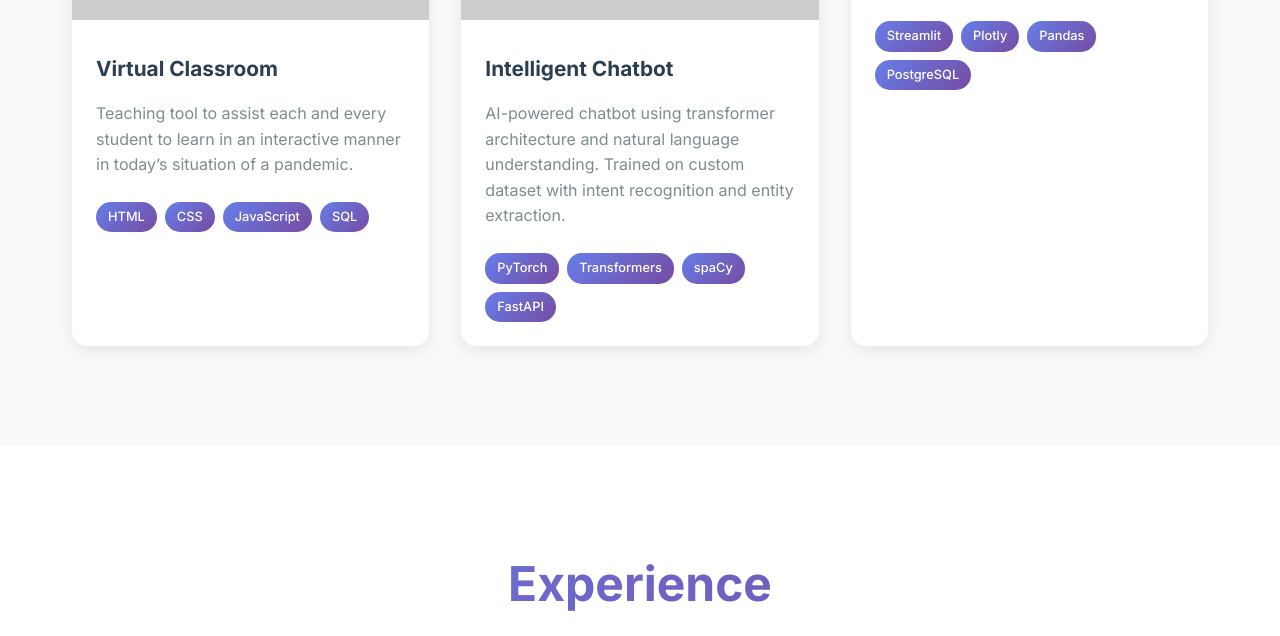
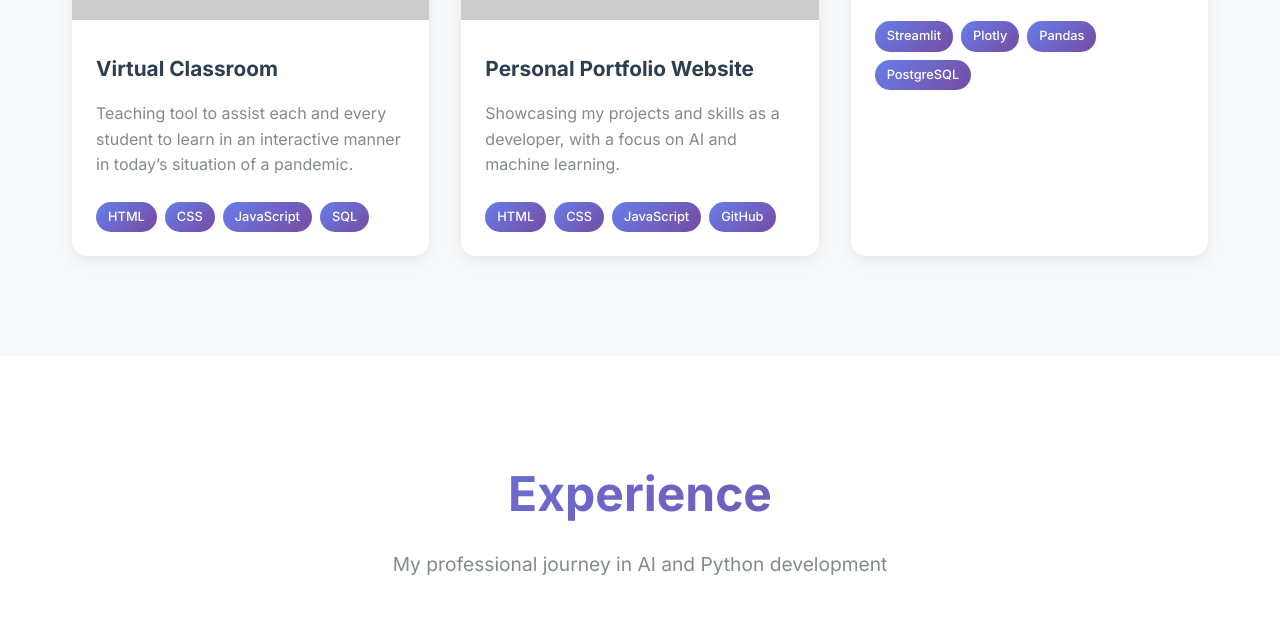
Before and after one commit to DiprajRane4347/My_Site, a plain HTML site: page index.html in a window 1280 px wide. Shown: the part 3889-4525 px from the top of the page. Drawn offline with Linux system fonts and the light colour scheme; placeholder pictures from the web are drawn by us; a script that the page names is missing.

Commit message:
Update project card details to reflect personal portfolio website

```diff
--- a/index.html
+++ b/index.html
@@ -435,10 +435,10 @@
 
                 <div class="project-card" data-category="dl">
                     <div class="project-image">
-                        <img src="https://via.placeholder.com/400x250/ff6b6b/ffffff?text=Chatbot+AI" alt="Chatbot">
+                        <img src="https://via.placeholder.com/400x250/ff6b6b/ffffff?text=Chatbot+AI" alt="Personal Portfolio Website">
                         <div class="project-overlay">
                             <div class="project-buttons">
-                                <a href="#" class="btn-project" data-tooltip="Live Demo">
+                                <a href="https://diprajrane4347.github.io/My_Site/" class="btn-project" data-tooltip="Live Demo">
                                     <i class="fas fa-external-link-alt"></i>
                                 </a>
                                 <a href="#" class="btn-project" data-tooltip="GitHub">
@@ -448,14 +448,13 @@
                         </div>
                     </div>
                     <div class="project-content">
-                        <h3>Intelligent Chatbot</h3>
-                        <p>AI-powered chatbot using transformer architecture and natural language understanding. Trained
-                            on custom dataset with intent recognition and entity extraction.</p>
+                        <h3>Personal Portfolio Website</h3>
+                        <p>Showcasing my projects and skills as a developer, with a focus on AI and machine learning.</p>
                         <div class="project-tech">
-                            <span class="tech-tag">PyTorch</span>
-                            <span class="tech-tag">Transformers</span>
-                            <span class="tech-tag">spaCy</span>
-                            <span class="tech-tag">FastAPI</span>
+                            <span class="tech-tag">HTML</span>
+                            <span class="tech-tag">CSS</span>
+                            <span class="tech-tag">JavaScript</span>
+                            <span class="tech-tag">GitHub</span>
                         </div>
                     </div>
                 </div>
```
